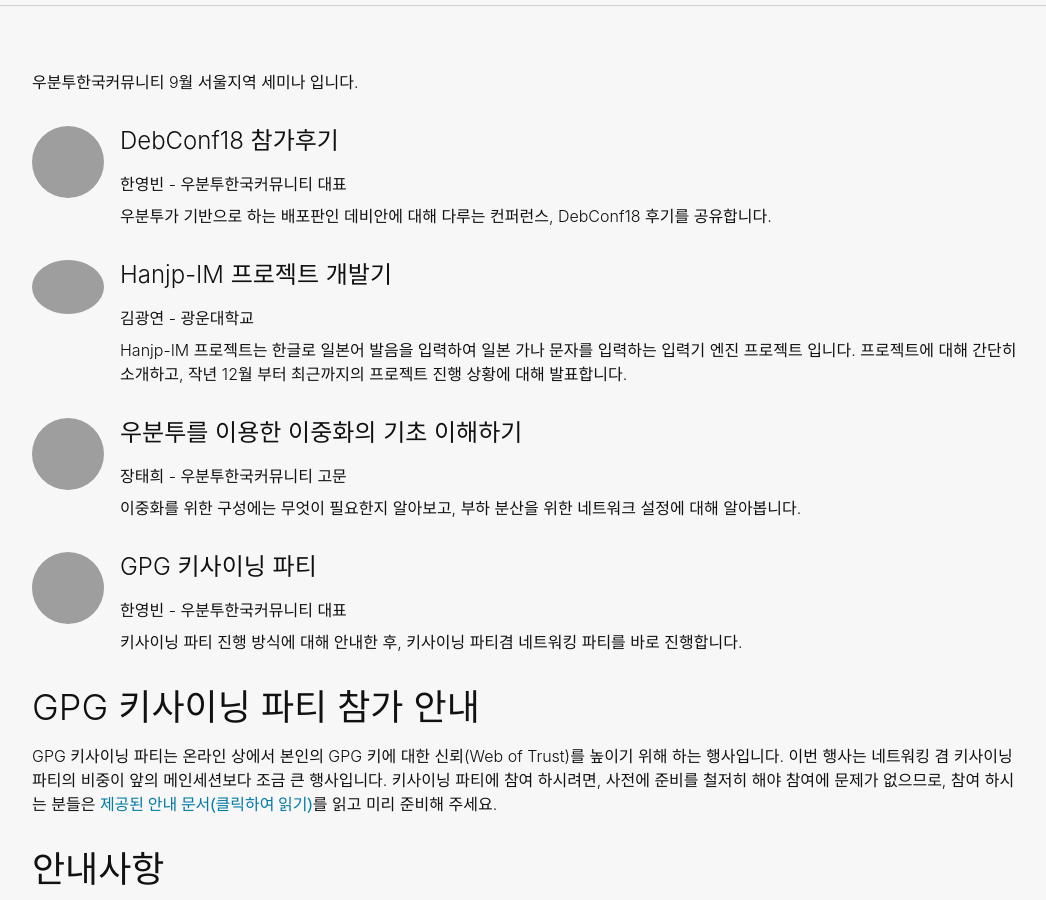
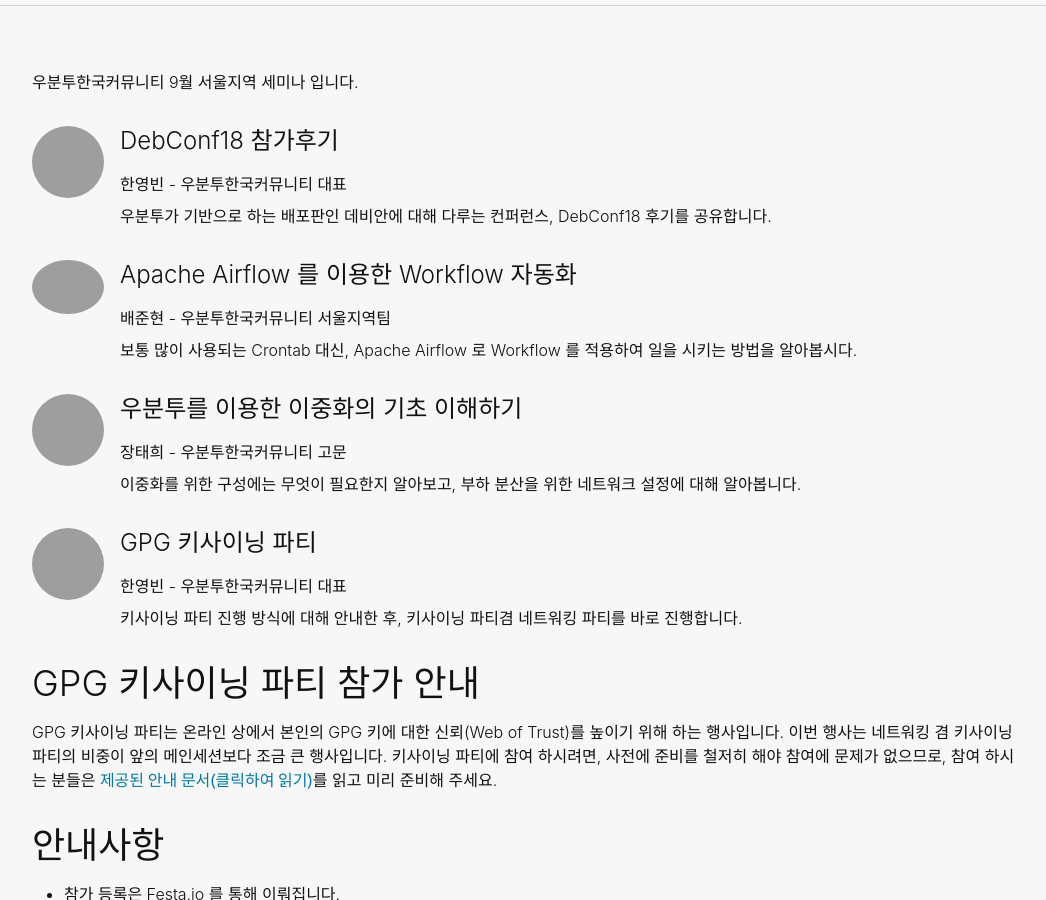
Before and after one commit to ubuntu-kr/events, a Jekyll site: the page built from _posts/2018-09-15-sept-seoul-seminar.md, in a window 1280 px wide and 900 px high, scrolled down 942 px, cut to the strip 0-900 px from the top of the window. Shown: the whole strip, without its empty margins (113-1159 px from the left). Built offline with Jekyll 4.4.1, drawn with Linux system fonts in a browser that asks for light colours; some web fonts are replaced; some of the changed text lies outside the part shown; grey boxes are pictures that could not be loaded.

Commit message:
김광연님 세션 배준현님 세션으로 대체

```diff
--- a/_posts/2018-09-15-sept-seoul-seminar.md
+++ b/_posts/2018-09-15-sept-seoul-seminar.md
@@ -24,8 +24,8 @@
 
 {% include profile.html
   profile="https://ca.slack-edge.com/T068QEXT4-U7SFL4ZP0-3341eb1dd80f-1024"
-  heading="Hanjp-IM 프로젝트 개발기" bold="김광연 - 광운대학교"
-  desc="Hanjp-IM 프로젝트는 한글로 일본어 발음을 입력하여 일본 가나 문자를 입력하는 입력기 엔진 프로젝트 입니다. 프로젝트에 대해 간단히 소개하고, 작년 12월 부터 최근까지의 프로젝트 진행 상황에 대해 발표합니다." %}
+  heading="Apache Airflow 를 이용한 Workflow 자동화" bold="배준현 - 우분투한국커뮤니티 서울지역팀"
+  desc="보통 많이 사용되는 Crontab 대신, Apache Airflow 로 Workflow 를 적용하여 일을 시키는 방법을 알아봅시다." %}
 
 {% include profile.html
   profile="https://avatars3.githubusercontent.com/u/2038544?s=400&v=4"
@@ -61,7 +61,7 @@
 12:50  | 일정 안내
 1:00  | 한영빈 - DebConf18 참석 후기
 1:50  | 휴식
-2:00  | 김광연 - Hanjp-IM 프로젝트 개발기
+2:00  | 배준현 - Apache Airflow 를 이용한 Workflow 자동화
 2:50  | 휴식
 3:00  | 장태희 - 우분투를 이용한 이중화의 기초 이해하기
 3:50  | GPG 키사이닝 파티겸 네트워킹 파티
```
